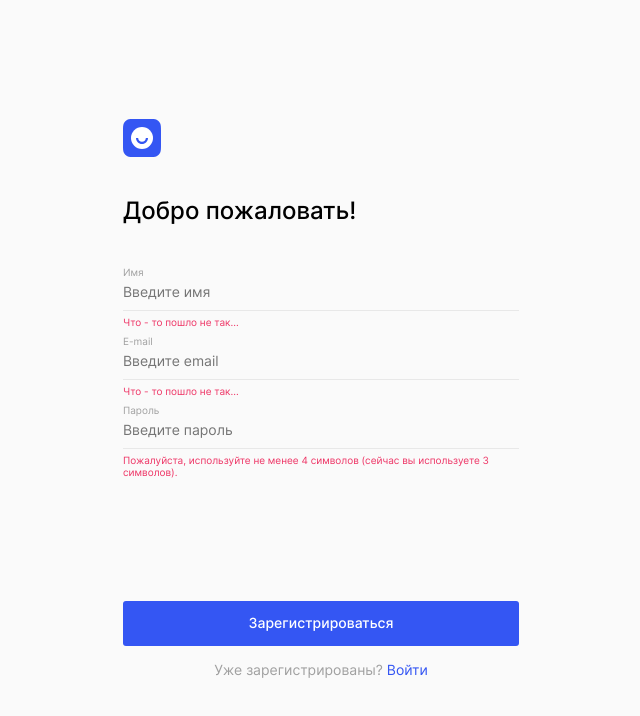
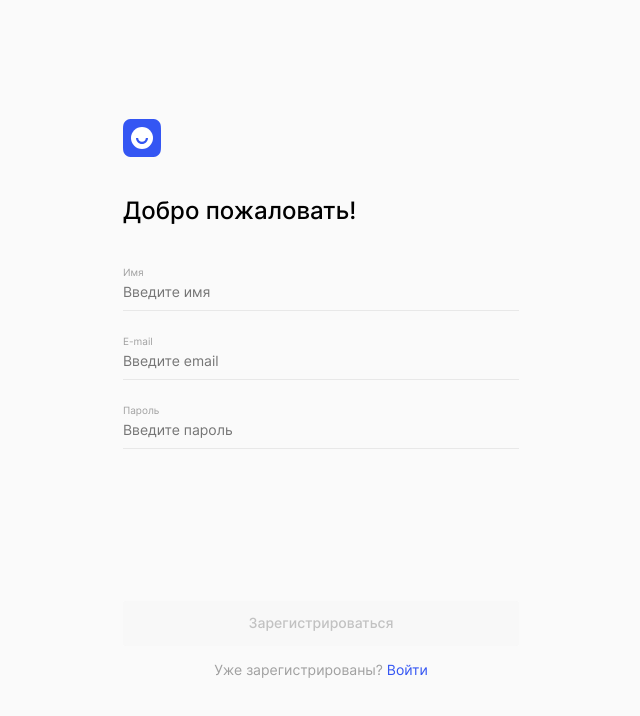
Before and after one commit to forgohill/movies-explorer-frontend, a React (Create React App) app: page /signup in a window 1280 px wide. Shown: the top 716 px of the page, without its empty margins (319-959 px from the left). Built offline with nearby package versions, Linux system fonts and the light colour scheme.

Commit message:
Frontend #2 / сделана регистрация

```diff
--- a/src/components/App/App.jsx
+++ b/src/components/App/App.jsx
@@ -16,6 +16,7 @@
 import React, { useState } from 'react';
 import { Routes, Route, useLocation } from 'react-router-dom';
 import { AuthorizedContext } from '../../contexts/AuthorizedContext';
+import { register } from '../../utils/mainApi';
 
 import './App.css';
 import Header from '../Header/Header';
@@ -32,9 +33,13 @@ function App() {
 
   const { pathname } = useLocation();
 
-  const [isAuthorized, setAuthorized] = useState(true);
+  const [isAuthorized, setAuthorized] = useState(false);
 
-
+  //стейт для хранения типа ошибок
+  const [sourceInfoTooltips, setSourceInfoTooltips] = React.useState({
+    access: false,
+    message: '',
+  });
 
   const togleAuthorized = () => {
     console.log('togleAuthorized');
@@ -46,6 +51,48 @@ function App() {
 
   const onlyLogin = () => {
     setAuthorized(true);
+  }
+
+  // //////////////////////////////////////////
+  // //////////// РЕГИСТРАЦИЯ АВТОРИЗАЦИЯ /////
+  // //////////////////////////////////////////
+
+  // регистрация
+  const handlerRegister = ({ email, password, name }) => {
+    console.log(`сработал handlerRegister App`);
+    console.error(`
+    email — ${email}
+    password — ${password}
+    name — ${name}`);
+
+    const date = { email, password, name };
+
+
+    register(date)
+      .then((res) => {
+        // setSourceInfoTooltips({
+        //   access: true,
+        //   message: 'Усешная регистрация',
+        // });
+        console.log(res);
+      })
+      .catch((err) => {
+        console.log(err);
+        if (err === 409) {
+          setSourceInfoTooltips({
+            access: true,
+            message: 'Пользователь с таким email уже существует.',
+          });
+        } else {
+          setSourceInfoTooltips({
+            access: true,
+            message: 'При регистрации пользователя произошла ошибка.',
+          });
+        }
+      })
+      .finally(() => {
+
+      })
   }
 
   return (
@@ -78,7 +125,10 @@ function App() {
             <Route
               path='/signup'
               element={
-                <Register></Register>
+                <Register
+                  onRegister={handlerRegister}
+                  sourceInfoTooltips={sourceInfoTooltips}
+                ></Register>
               } />
 
             <Route
--- a/src/components/AuthForm/AuthForm.css
+++ b/src/components/AuthForm/AuthForm.css
@@ -34,6 +34,27 @@
 
 .auth__error_pwd {}
 
+.auth__error {
+  margin: 0;
+  padding: 0;
+
+  width: 100%;
+
+  position: absolute;
+  bottom: 70px;
+
+  text-align: center;
+
+  color: #EE3465;
+
+  font-family: 'Inter', Arial, sans-serif;
+  font-size: 14px;
+  font-style: normal;
+  font-weight: 400;
+  line-height: normal;
+
+}
+
 .auth__btn {
   position: absolute;
   bottom: 0;
@@ -61,6 +82,18 @@
 .auth__btn:hover {
   background-color: rgba(52, 87, 243, .8);
   transition: 1s ease;
+}
+
+.auth__btn:disabled {
+  background-color: #F8F8F8;
+  color: #C2C2C2;
+  cursor: auto;
+}
+
+.auth__btn:disabled:hover {
+  background-color: #F8F8F8;
+  color: #C2C2C2;
+  cursor: auto;
 }
 
 .auth__title {
--- a/src/components/AuthForm/AuthForm.jsx
+++ b/src/components/AuthForm/AuthForm.jsx
@@ -2,6 +2,7 @@ import React from 'react';
 import { Link } from 'react-router-dom';
 
 import './AuthForm.css';
+
 
 
 const AuthForm = ({ title,
@@ -10,20 +11,41 @@ const AuthForm = ({ title,
   authLinkMessage,
   endpoint,
   onClickLogin,
+  onSubmit,
+  onDisabled,
+  sourceInfoTooltips,
   ...props }) => {
   // console.log(props);
+
+
+
+  // const handleSubmit = (e) => {
+  //   e.preventDefault();
+  //   console.log('сработал handleSubmit AuthForm');
+  //   onSubmit();
+  // }
 
   return (
     <>
       <h1 className='auth__title'>{title}</h1>
       <form className='auth__form'
-        onSubmit={onClickLogin}
+        // onSubmit={onClickLogin}
+        // onSubmit={handleSubmit}
+        onSubmit={onSubmit}
+        noValidate
       >
         {props.children}
+
+        {sourceInfoTooltips.access ? <span
+          className='auth__error'
+        >{sourceInfoTooltips.message}</span> : ''}
+
         <button
           // onClick={onClickLogin}
           type='submit'
-          className='auth__btn'>{buttonText}</button>
+          className='auth__btn'
+          disabled={!onDisabled}
+        >{buttonText}</button>
       </form>
 
       <div className='auth__wrapper'>
--- a/src/components/AuthInput/AuthInput.css
+++ b/src/components/AuthInput/AuthInput.css
@@ -57,7 +57,6 @@
   color: #EE3465;
   font-family: 'Inter', Arial, sans-serif;
   font-size: 10px;
-  font-style: normal;
   font-weight: 400;
-  line-height: normal;
+  line-height: 0.9;
 }
--- a/src/components/AuthInput/AuthInput.jsx
+++ b/src/components/AuthInput/AuthInput.jsx
@@ -10,6 +10,7 @@ const AuthInput = ({
   placeholderInput,
   erorrMessage,
   onChange,
+  // onDisabled
 }) => {
   return (
     <label
@@ -23,6 +24,7 @@ const AuthInput = ({
         onChange={onChange}
         value={inputValue}
         // type='text'
+
         required
       />
       <span
--- a/src/components/Movies/Movies.jsx
+++ b/src/components/Movies/Movies.jsx
@@ -6,7 +6,7 @@ import Preloader from '../Preloader/Preloader';
 import MoviesCardList from '../MoviesCardList/MoviesCardList';
 // import MoviesCard from '../MoviesCard/MoviesCard';
 
-import { getFilms, } from '../../utils/MoviesApi';
+import { getFilms, } from '../../utils/moviesApi';
 import useFiltredFilms from '../../hooks/useFiltredFilms';
 
 const Movies = () => {
--- a/src/components/Register/Register.jsx
+++ b/src/components/Register/Register.jsx
@@ -1,11 +1,40 @@
-import React from 'react';
+import React, { useState, useEffect } from 'react';
 
 import { Link, useLocation } from 'react-router-dom';
 import AuthForm from '../AuthForm/AuthForm';
 import AuthInput from '../AuthInput/AuthInput';
 import './Register.css';
+import useValidationsForms from '../../hooks/useValidationsForms';
 
-const Register = () => {
+const Register = ({
+  onRegister,
+  sourceInfoTooltips,
+}) => {
+
+  // стейт слушает запрет работы кнопки
+  // const [isDisables, setIsDisables] = useState(true);
+
+  const handleSubmit = (e) => {
+    e.preventDefault();
+    console.log(`сработал handleSubmit Register`);
+    console.error(inputValues);
+    console.log(`ВАЛИАДЦИЯ — ${isValid}`)
+    if (isValid) {
+      onRegister(inputValues);
+    }
+  }
+
+  const {
+    inputValues,
+    errMessage,
+    isValid,
+    handleChange,
+    setInputValues,
+  } = useValidationsForms();
+
+  // useEffect(() => {
+  //   setIsDisables(false)
+  // }, [isValid]);
 
   const { pathname } = useLocation();
 
@@ -17,36 +46,42 @@ const Register = () => {
         authMessage={'Уже зарегистрированы? '}
         authLinkMessage={'Войти'}
         endpoint={'/signin'}
-
+        onSubmit={handleSubmit}
+        onDisabled={isValid}
+        sourceInfoTooltips={sourceInfoTooltips}
       >
         <AuthInput
           inputType={'text'}
           labelName={'Имя'}
-          inptValue={'Виталий'}
+          inptValue={inputValues.name ?? ''}
+          erorrMessage={errMessage.name ?? ''}
           idInput={'name'}
-          nameInput={'authName'}
+          nameInput={'name'}
           placeholderInput={'Введите имя'}
-          erorrMessage={'Что - то пошло не так...'}
+          onChange={handleChange}
+
         />
 
         <AuthInput
           inputType={'email'}
           labelName={'E-mail'}
-          inptValue={'pochta@yandex.ru|'}
+          inptValue={inputValues.email ?? ''}
+          erorrMessage={errMessage.email ?? ''}
           idInput={'email'}
-          nameInput={'authEmail'}
+          nameInput={'email'}
           placeholderInput={'Введите email'}
-          erorrMessage={'Что - то пошло не так...'}
+          onChange={handleChange}
         />
 
         <AuthInput
           inputType={'password'}
           labelName={'Пароль'}
-          inptValue={'••••••••••••••'}
+          inptValue={inputValues.password ?? ''}
+          erorrMessage={errMessage.password ?? ''}
           idInput={'pwd'}
-          nameInput={'authEmail'}
+          nameInput={'password'}
           placeholderInput={'Введите пароль'}
-          erorrMessage={'Пожалуйста, используйте не менее 4 символов (сейчас вы используете 3 символов).'}
+          onChange={handleChange}
         />
       </AuthForm >
 
--- a/src/components/SavedMovies/SavedMovies.jsx
+++ b/src/components/SavedMovies/SavedMovies.jsx
@@ -1,12 +1,17 @@
-import React from 'react';
+import React, { useState, useEffect } from 'react';
 import SearchForm from '../SearchForm/SearchForm';
 import MoviesCardList from '../MoviesCardList/MoviesCardList';
+// import { useState } from 'react';
+// import { useEffect } from 'react';
 
 const SavedMovies = () => {
+  const [listMovies, setlistMovies] = useState([]);
   return (
     <div className='movies'>
       <SearchForm></SearchForm>
-      <MoviesCardList></MoviesCardList>
+      <MoviesCardList
+        listMovies={listMovies}
+      ></MoviesCardList>
     </div>
   );
 }
--- a/src/hooks/useValidationsForms.js
+++ b/src/hooks/useValidationsForms.js
@@ -29,7 +29,7 @@ const useValidationsForms = (values = {}) => {
     setIsValid(false)
   }, [])
 
-  // console.log(inputValues);
+  console.log(inputValues);
   // console.log(errMessage);
   // console.log(isValid);
 
--- a/src/utils/constats.js
+++ b/src/utils/constats.js
@@ -3,10 +3,26 @@ export const configApiBeatfilm = {
   headers: { "Content-Type": "application/json" },
 };
 
-export const MESSAGE = {
-  SEARCH_PLACEHOLDER_INPUT: 'Фильм',
-  EMPTY_PLACEHOLDER_INPUT: 'Нужно ввести ключевое слово',
+export const configMainApi = {
+  BASE_URL: 'http://localhost:3000',
+  headers: {
+    'Content-type': 'application/json',
+  },
+  credentials: 'include',
+  endpoint: {
+    ENDPOINT_REGISTER: '/signup',
+    ENDPOINT_AUTH: '/signin',
+    ENDPOINT_OUT: '/signout',
+    ENDPOINT_CHECKJWL: '/users/me',
+  }
 };
+
+
+export const
+  MESSAGE = {
+    SEARCH_PLACEHOLDER_INPUT: 'Фильм',
+    EMPTY_PLACEHOLDER_INPUT: 'Нужно ввести ключевое слово',
+  };
 
 export const configUrl = {
   IMAGE_URL: 'https://api.nomoreparties.co/'
--- /dev/null
+++ b/src/utils/mainApi.js
@@ -0,0 +1,35 @@
+import { configMainApi } from './constats';
+
+const {
+  BASE_URL,
+  headers,
+  credentials,
+  endpoint } = configMainApi;
+const {
+  ENDPOINT_REGISTER,
+  ENDPOINT_AUTH,
+  ENDPOINT_CHECKJWL,
+  ENDPOINT_OUT } = endpoint;
+
+const checkError = (res) => {
+  if (res.ok) {
+    return res.json();
+  }
+  else {
+    return Promise.reject(res.status);
+  }
+}
+
+
+export const register = ({ email, password, name }) => {
+  return fetch(`${BASE_URL}${ENDPOINT_REGISTER}`,
+    {
+      method: 'POST',
+      headers,
+      credentials,
+      body: JSON.stringify({ email, password, name })
+    })
+    .then((res) => {
+      return checkError(res);
+    })
+}
```
